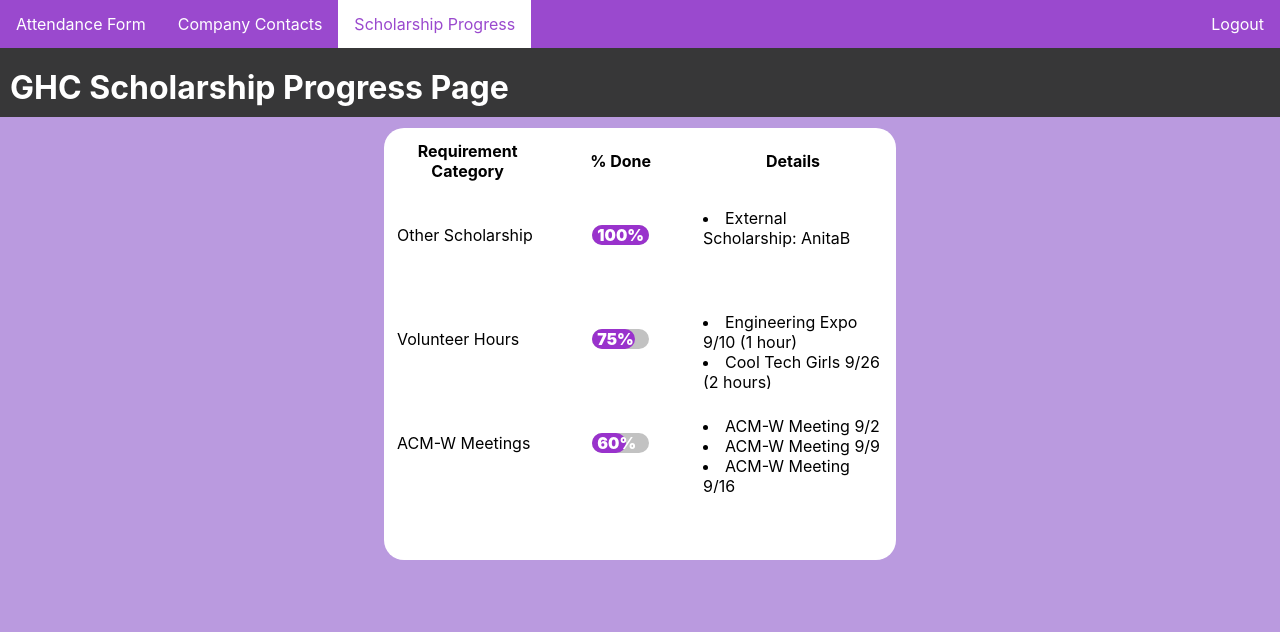
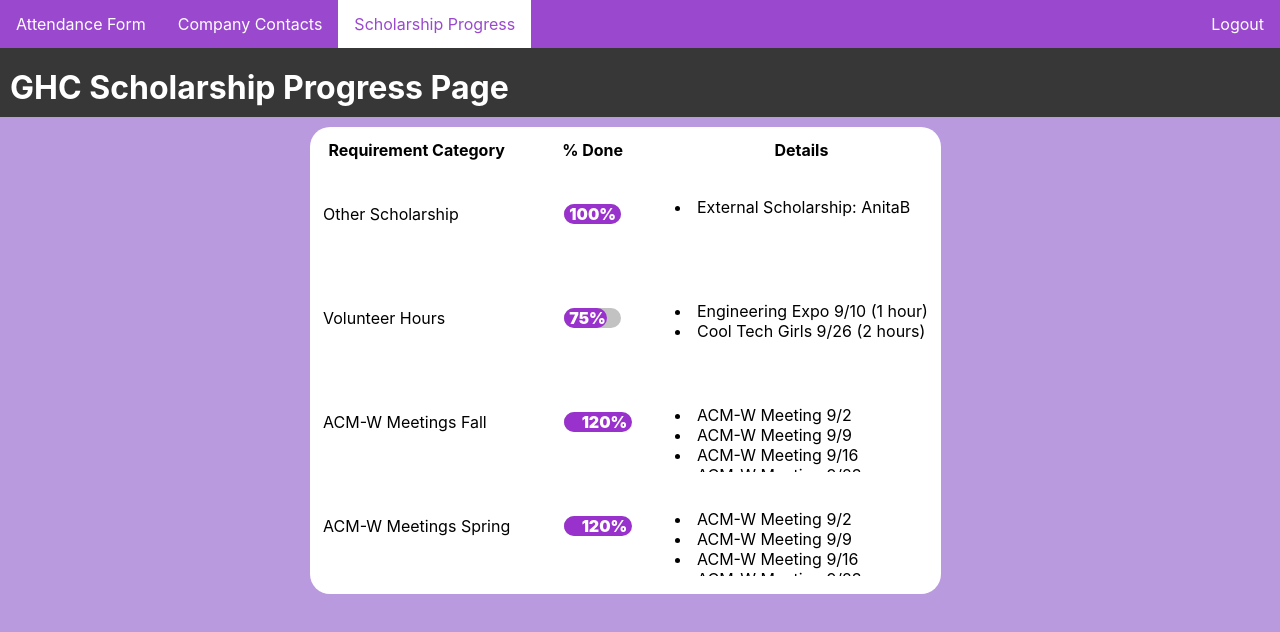
Before and after one commit to jgeorge37/acmwosu-db, a Next.js app in the folder acmw-db-app/: page /scholarshipprogress in a window 1280 px wide. Shown: the top 632 px of the page. Built offline with nearby package versions, Linux system fonts and the light colour scheme.

Commit message:
Fixing formatting

```diff
--- a/acmw-db-app/pages/scholarshipprogress.js
+++ b/acmw-db-app/pages/scholarshipprogress.js
@@ -11,6 +11,7 @@ const ScholarshipProgress = () => {
     const requiredAmountForExternalScholarship = 1;
     const requiredAmountForVolunteerHours = 4;
     const requiredAmountForMeetings = 10;
+    const requiredAmountForSemester = 5;
 
 
     // For future, these will be passed in from Admin input
@@ -93,8 +94,15 @@ const ScholarshipProgress = () => {
                                     </td>
                                 </tr>
                                 <tr>
-                                    <td>ACM-W Meetings</td>
-                                    <td><ScholarshipProgressBar completed={calculateMeetingProgress(testMeetingList, requiredAmountForMeetings)}/></td>
+                                    <td>ACM-W Meetings Fall</td>
+                                    <td><ScholarshipProgressBar completed={calculateMeetingProgress(testMeetingList, requiredAmountForSemester)}/></td>
+                                    <td>
+                                        <div className={progress_styles.list_scroll}>{testMeetingItems}</div>
+                                    </td>
+                                </tr>
+                                <tr>
+                                    <td>ACM-W Meetings Spring</td>
+                                    <td><ScholarshipProgressBar completed={calculateMeetingProgress(testMeetingList, requiredAmountForSemester)}/></td>
                                     <td>
                                         <div className={progress_styles.list_scroll}>{testMeetingItems}</div>
                                     </td>
--- a/acmw-db-app/styles/components/ScholarshipProgressBar.module.css
+++ b/acmw-db-app/styles/components/ScholarshipProgressBar.module.css
@@ -1,9 +1,6 @@
   #popup_inner {
     position: fixed;
-    left: 30%;
-    right: 30%;
-    top: 16%;
-    bottom: 30%;
+    margin: 10px 300px;
     border-radius: 20px;
     background: white;
     color: black;
```
